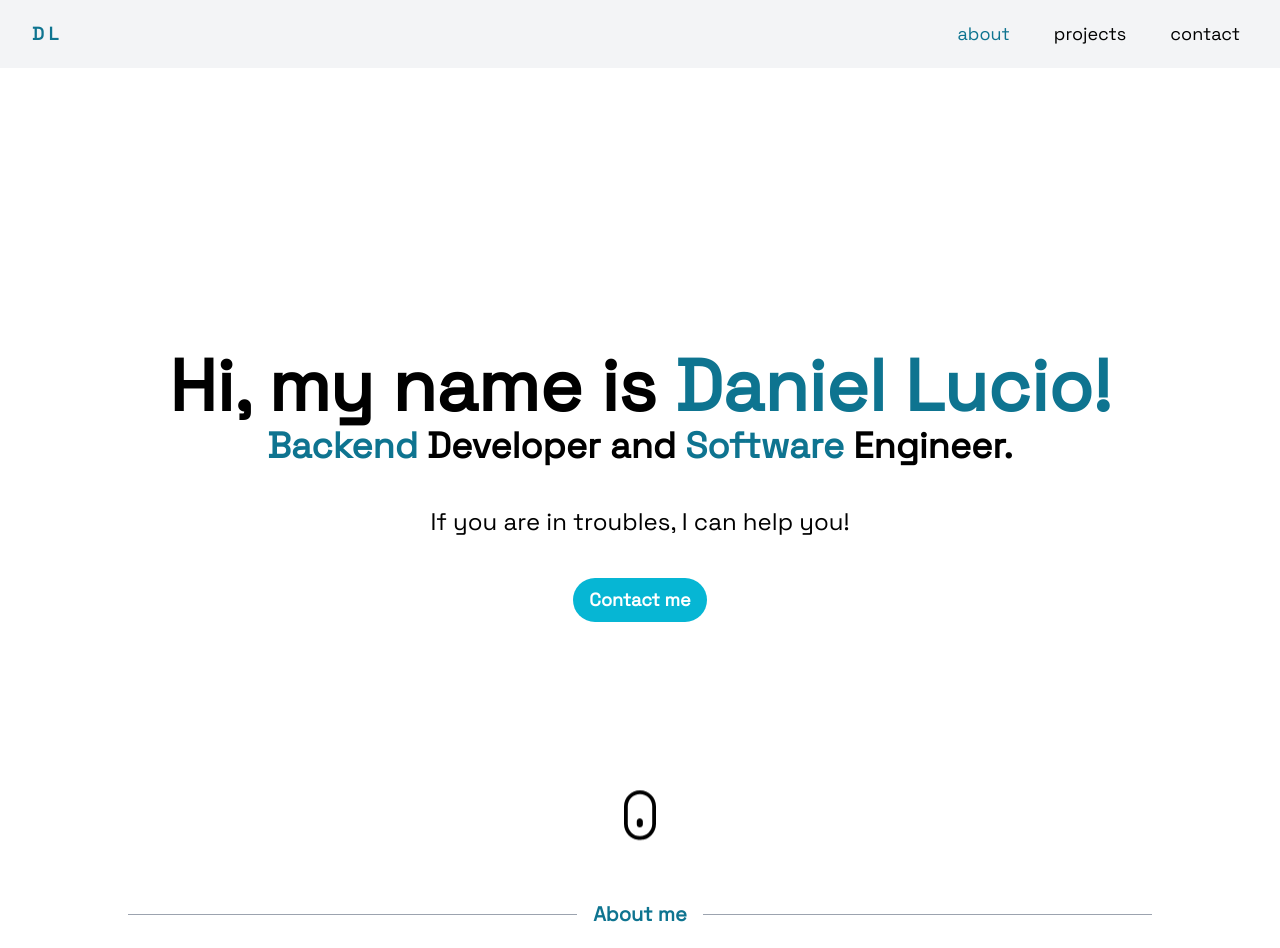
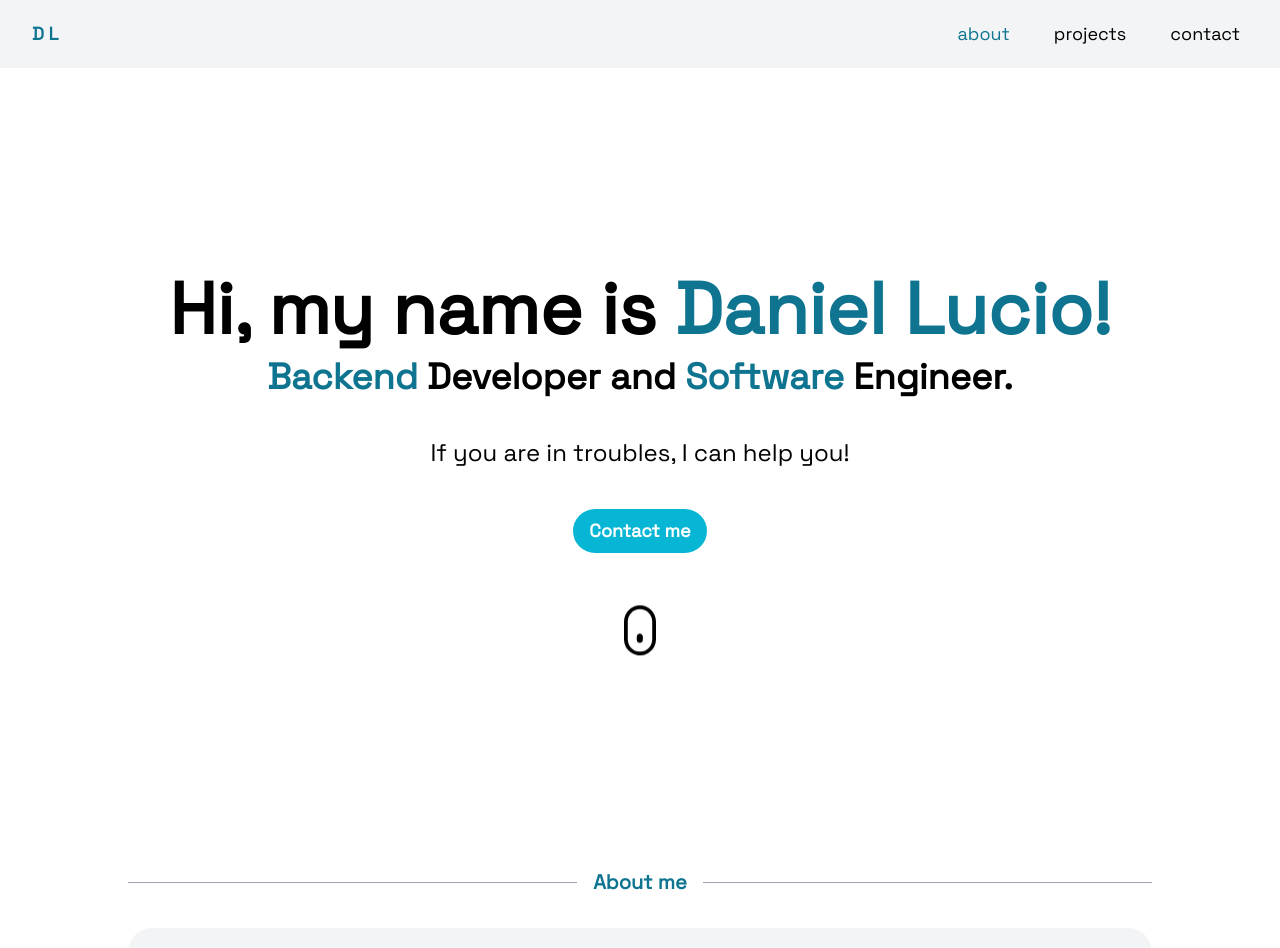
Before and after one commit to Danielluma242004/Portafolio, a React (Vite) app: page / in a window 1280 px wide. Shown: the top 948 px of the page. Built offline with nearby package versions, Linux system fonts and the light colour scheme.

Commit message:
Home and Navbar Fized

```diff
--- a/package.json
+++ b/package.json
@@ -10,9 +10,11 @@
     "preview": "vite preview"
   },
   "dependencies": {
+    "gsap": "^3.12.4",
     "react": "^18.2.0",
     "react-dom": "^18.2.0",
-    "react-router-dom": "^6.21.0"
+    "react-router-dom": "^6.21.0",
+    "split-type": "^0.3.4"
   },
   "devDependencies": {
     "@types/react": "^18.2.43",
--- a/src/App.tsx
+++ b/src/App.tsx
@@ -8,7 +8,7 @@ import { Footer } from "./components/Footer";
 
 function App() {
   return (
-    <div className="min-h-screen overflow-y-auto">
+    <div>
       <Navigation />
       <Home />
       <About />
--- a/src/components/Contact.tsx
+++ b/src/components/Contact.tsx
@@ -8,7 +8,12 @@ export function Contact() {
           <div className="h-px bg-gray-400 flex-grow"></div>
         </div>
         <div className="bg-gray-100 rounded-3xl p-5 md:p-8 w-full">
-          <form action="POST" data-netlify="true" className="m-3 mb-0">
+          <form
+            name="contact"
+            action="POST"
+            data-netlify="true"
+            className="m-3 mb-0"
+          >
             <p className="font-bold text-cyan-700 text-3xl pb-5">
               Get in touch!
             </p>
@@ -47,7 +52,6 @@ export function Contact() {
             </div>
           </form>
         </div>
-        <div></div>
       </section>
     </div>
   );
--- a/src/components/Footer.tsx
+++ b/src/components/Footer.tsx
@@ -1,6 +1,6 @@
 export function Footer() {
   return (
-    <footer className="flex flex-col items-center bg-neutral-200 text-center text-white dark:bg-neutral-600">
+    <footer className="flex flex-col items-center bg-gray-100 text-center text-white dark:bg-neutral-600">
       <div className="container pt-9">
         <div className="mb-9 flex justify-center">
           <a
@@ -31,7 +31,7 @@ export function Footer() {
           </a>
         </div>
       </div>
-      <div className="w-full bg-neutral-300 p-4 text-center text-neutral-700 dark:bg-neutral-700 dark:text-neutral-200">
+      <div className="w-full bg-gray-300 p-4 text-center text-neutral-700 dark:bg-neutral-700 dark:text-neutral-200">
         © 2023 Copyright: Daniel Lucio
       </div>
     </footer>
--- a/src/components/Home.tsx
+++ b/src/components/Home.tsx
@@ -1,12 +1,53 @@
+import React, { useEffect, useRef } from "react";
+import SplitType from "split-type";
+import gsap from "gsap";
+import scroll from "../media/scroll-down.svg";
+
 export function Home() {
+  const textRef = useRef<HTMLParagraphElement>(null);
+
+  useEffect(() => {
+    const initAnimation = () => {
+      if (textRef.current) {
+        let text = new SplitType(textRef.current, {
+          types: "lines,words,chars",
+        });
+
+        const chars = text.chars;
+        gsap.set(chars, { opacity: 0, y: 50 });
+
+        gsap.to(chars, {
+          opacity: 1,
+          y: 0,
+          stagger: 0.02,
+          duration: 1,
+          ease: "power3.out",
+        });
+      }
+    };
+
+    window.addEventListener("load", initAnimation);
+
+    return () => {
+      window.removeEventListener("load", initAnimation);
+    };
+  }, []);
+
   return (
-    <section className="min-h-screen m-4 flex flex-col justify-center items-center text-center relative">
-      <div>
+    <section className="min-h-screen flex flex-col items-center justify-center px-4">
+      <div className="flex flex-col items-center text-center">
         <h1 className="p-1 font-bold text-7xl">
           <span>Hi, my name is </span>
           <span className="text-cyan-700">Daniel Lucio!</span>
         </h1>
-        <p className="font-bold text-4xl">
+        <p
+          className="font-bold text-4xl mt-2"
+          id="text"
+          ref={textRef}
+          style={{
+            clipPath: "polygon(0 0, 100% 0, 100% 100%, 0% 100%)",
+          }}
+        >
           <span className="text-cyan-700">Backend</span> Developer and{" "}
           <span className="text-cyan-700">Software</span> Engineer.
         </p>
@@ -14,15 +55,14 @@ export function Home() {
         <button className="bg-cyan-500 text-white hover:bg-cyan-600 font-bold py-2 px-4 rounded-full active:bg-cyan-700 text-lg">
           Contact me
         </button>
+        <div className="h-full flex flex-col items-center justify-center mt-16">
+          <img
+            src={scroll}
+            className="w-8 mx-auto animate-bounce"
+            alt="Scroll Down Indicator"
+          />
+        </div>
       </div>
-      <svg
-        viewBox="0 0 79.37 122.88"
-        className="w-8 mx-auto absolute bottom-0 mb-8 animate-bounce"
-      >
-        <g>
-          <path d="M50.2,121.63c6.71-1.85,12.72-5.44,17.51-10.23c7.19-7.19,11.65-17.11,11.65-28.03V39.68c0-10.92-4.46-20.84-11.65-28.03 C60.52,4.46,50.6,0,39.68,0C28.77,0,18.84,4.46,11.65,11.65C4.46,18.84,0,28.77,0,39.68v43.68c0,10.92,4.46,20.84,11.65,28.03 c5.59,5.59,12.82,9.53,20.89,11.01C37.42,123.3,45.7,122.87,50.2,121.63L50.2,121.63L50.2,121.63z M39.23,92.06 c4.15,0,7.55-3.4,7.55-7.55v-7.78c0-4.15-3.4-7.55-7.55-7.55c-4.15,0-7.55,3.4-7.55,7.55v7.78C31.68,88.66,35.07,92.06,39.23,92.06 L39.23,92.06z M61.08,104.77c-5.49,5.49-13.07,8.91-21.4,8.91c-8.33,0-15.9-3.41-21.4-8.91c-5.49-5.49-8.91-13.07-8.91-21.4V39.68 c0-8.33,3.41-15.9,8.91-21.4c5.49-5.49,13.07-8.91,21.4-8.91c8.33,0,15.9,3.41,21.4,8.91c5.49,5.49,8.91,13.07,8.91,21.4v43.68 C69.99,91.7,66.58,99.27,61.08,104.77L61.08,104.77L61.08,104.77z" />
-        </g>
-      </svg>
     </section>
   );
 }
--- a/src/components/Navigation.tsx
+++ b/src/components/Navigation.tsx
@@ -6,7 +6,7 @@ export function Navigation() {
     setMenuOpen(!isMenuOpen);
   };
   return (
-    <div>
+    <div className="sticky top-0 z-50">
       <nav className="bg-gray-100">
         <header className="flex flex-wrap justify-between items-center py-3 text-lg px-8">
           <a className="text-cyan-700 font-semibold">D L</a>
@@ -44,6 +44,7 @@ export function Navigation() {
                 <a
                   href="#"
                   className="block py-2 px-3 rounded hover:bg-gray-100  md:text-cyan-700 md:p-0 active:bg-cyan-700 active:text-white active:md:bg-transparent active:md:text-gray-500"
+                  onClick={toggleMenu}
                 >
                   about
                 </a>
@@ -52,6 +53,7 @@ export function Navigation() {
                 <a
                   href="#"
                   className="block py-2 px-3 rounded hover:bg-gray-100 md:hover:text-cyan-700 md:p-0 active:bg-cyan-700 active:text-white active:md:bg-transparent active:md:text-gray-500"
+                  onClick={toggleMenu}
                 >
                   projects
                 </a>
@@ -60,6 +62,7 @@ export function Navigation() {
                 <a
                   href="#"
                   className="block py-2 px-3 rounded hover:bg-gray-100 md:hover:text-cyan-700 md:p-0 active:bg-cyan-700 active:text-white active:md:bg-transparent active:md:text-gray-500"
+                  onClick={toggleMenu}
                 >
                   contact
                 </a>
```
Also changed, not shown: src/media/scroll-down.svg (renamed from public/scroll-down.svg), 1 other file (tests, documents, lock files or other folders).
